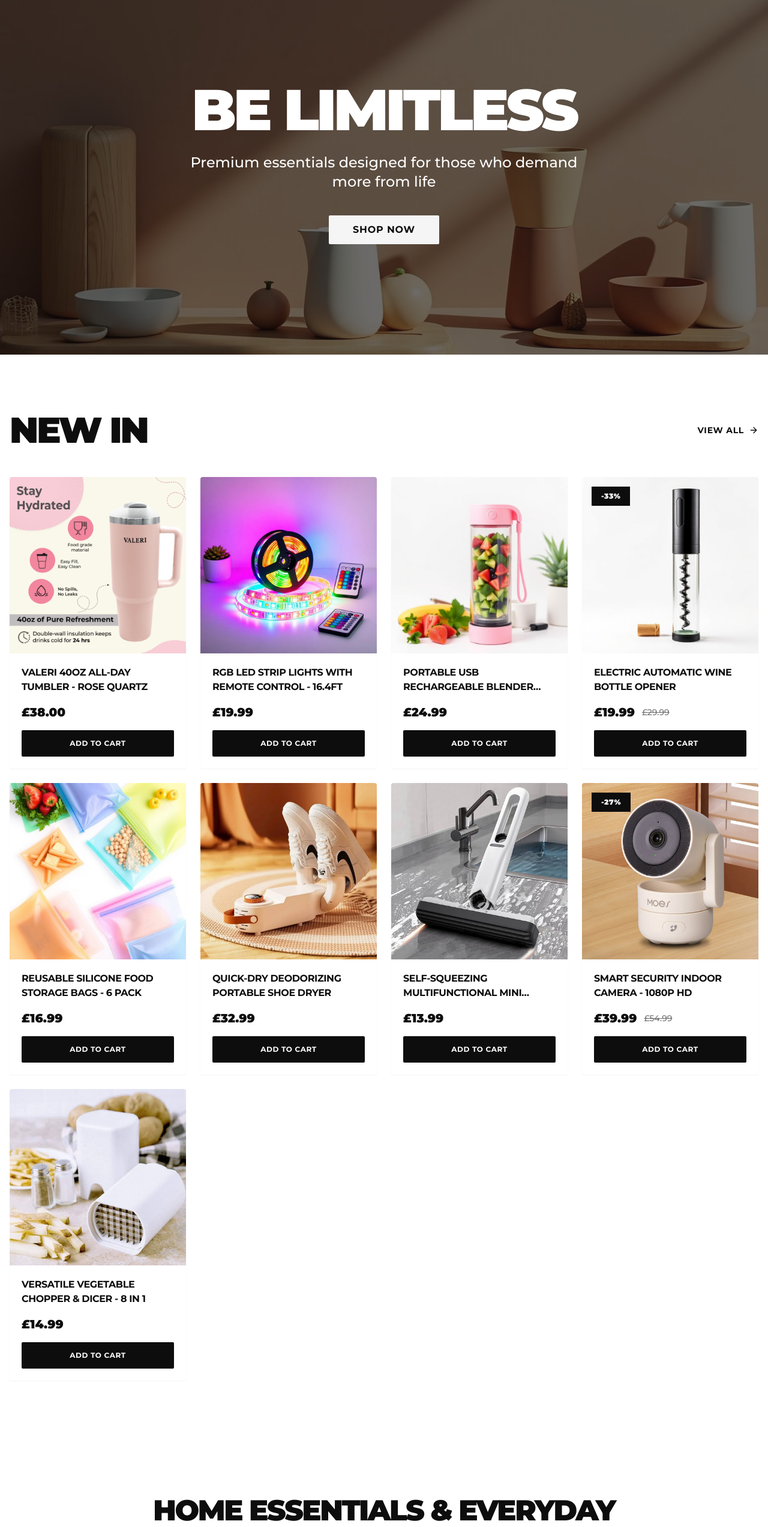
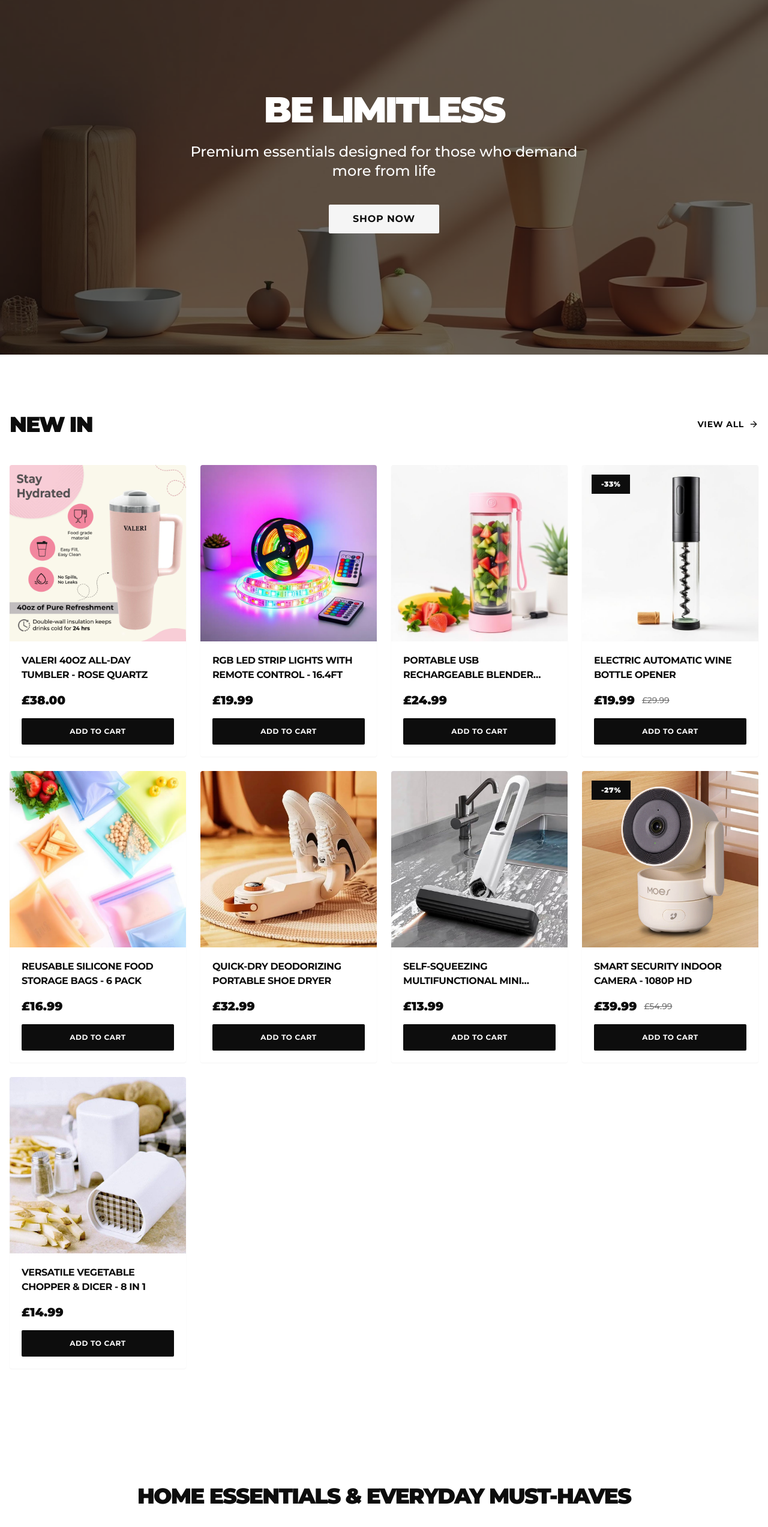
Before and after one commit to agohvams/valeri-growth-lab, a React (Vite) app: page / in a window 1280 px wide. Shown: the part 234-2779 px from the top of the page at 60% size. Built offline with nearby package versions, Linux system fonts and the light colour scheme; the HTML template or start-up script is replaced by a standard one.

Commit message:
Refactor: Adjust text sizes and content

```diff
--- a/src/pages/Index.tsx
+++ b/src/pages/Index.tsx
@@ -22,7 +22,7 @@ const Index = () => {
             style={{ backgroundImage: `url(${heroImage})` }}
           />
           <div className="relative z-10 container mx-auto px-4 text-center text-primary-foreground">
-            <h1 className="text-6xl md:text-8xl font-black mb-6 leading-none tracking-tighter uppercase">
+            <h1 className="text-4xl md:text-6xl font-black mb-6 leading-none tracking-tighter uppercase">
               Be Limitless
             </h1>
             <p className="text-xl md:text-2xl mb-10 max-w-2xl mx-auto font-medium">
@@ -43,7 +43,7 @@ const Index = () => {
         <section className="py-24">
           <div className="container mx-auto px-4">
             <div className="flex items-center justify-between mb-12">
-              <h2 className="text-4xl md:text-6xl font-black uppercase tracking-tighter">New In</h2>
+              <h2 className="text-3xl md:text-4xl font-black uppercase tracking-tighter">New In</h2>
               <Link to="/shop" className="flex items-center gap-2 text-sm font-bold uppercase tracking-wider hover:opacity-70 transition-opacity">
                 View All
                 <ArrowRight className="h-4 w-4" />
@@ -61,7 +61,7 @@ const Index = () => {
         <section className="py-24">
           <div className="container mx-auto px-4">
             <div className="max-w-4xl mx-auto text-center">
-              <h2 className="text-4xl md:text-5xl font-black mb-8 uppercase tracking-tighter">
+              <h2 className="text-3xl md:text-4xl font-black mb-8 uppercase tracking-tighter">
                 HOME ESSENTIALS & EVERYDAY MUST-HAVES
               </h2>
               <p className="text-lg mb-6 leading-relaxed">
@@ -74,10 +74,6 @@ const Index = () => {
         {/* Video Section */}
         <section className="py-24 bg-secondary">
           <div className="container mx-auto px-4">
-            <div className="mb-16">
-              <h2 className="text-5xl md:text-6xl font-black mb-4 uppercase tracking-tighter">In Action</h2>
-              <p className="text-lg text-muted-foreground">See what you're missing</p>
-            </div>
             <div className="max-w-5xl mx-auto">
               <div className="relative aspect-video overflow-hidden bg-primary">
                 <video
```
